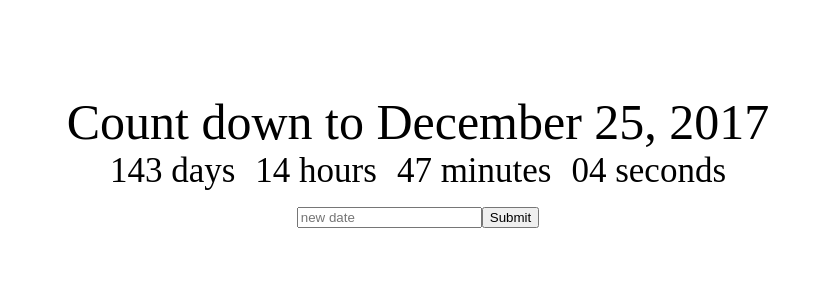
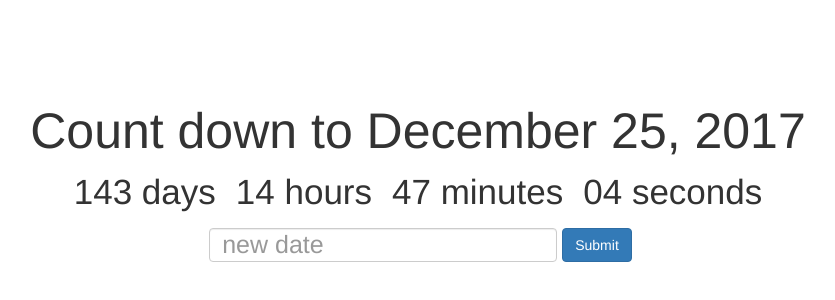
Before and after one commit to nameinan/react, a React (Create React App) app in the folder 16 react app/countdownchamp/: page / in a window 1280 px wide. Shown: the part 160-460 px from the top of the page, without its empty margins (222-1057 px from the left). Built offline with nearby package versions, Linux system fonts and the light colour scheme.

Commit message:
Add styles for final touch

```diff
--- a/16 react app/countdownchamp/package.json
+++ b/16 react app/countdownchamp/package.json
@@ -4,6 +4,7 @@
   "private": true,
   "dependencies": {
     "react": "^15.6.1",
+    "react-bootstrap": "^0.31.2",
     "react-dom": "^15.6.1",
     "react-scripts": "1.0.10"
   },
--- a/16 react app/countdownchamp/public/index.html
+++ b/16 react app/countdownchamp/public/index.html
@@ -20,6 +20,8 @@
       Learn how to configure a non-root public URL by running `npm run build`.
     -->
     <title>React App</title>
+    <!-- Latest compiled and minified CSS -->
+    <link rel="stylesheet" href="https://maxcdn.bootstrapcdn.com/bootstrap/latest/css/bootstrap.min.css">
   </head>
   <body>
     <noscript>
--- a/16 react app/countdownchamp/src/App.css
+++ b/16 react app/countdownchamp/src/App.css
@@ -12,3 +12,8 @@
   display: inline;
   margin: 10px;
 }
+
+.Deadline-input {
+  font-size: 25px;
+  margin: 5px;
+}
--- a/16 react app/countdownchamp/src/App.jsx
+++ b/16 react app/countdownchamp/src/App.jsx
@@ -1,6 +1,7 @@
 import React, {Component} from 'react';
 import './App.css';
 import Clock from './Clock';
+import { Form, FormControl, Button } from 'react-bootstrap';
 
 class App extends Component{
 
@@ -22,10 +23,15 @@
       <div className="App">
         <div className="App-title">Count down to {this.state.deadline}</div>
         <Clock deadline={this.state.deadline} />
-        <div>
-          <input placeholder="new date" onChange={ event=> this.setState({ newDeadline:event.target.value}) }/>
-          <button onClick={()=>this.changeDeadLine()}>Submit</button>
-        </div>
+        <Form inline>
+          <FormControl
+            className="Deadline-input"
+            placeholder="new date"
+            onChange={ event=> this.setState({ newDeadline:event.target.value}) }/>
+          <Button
+             bsStyle="primary"
+             onClick={()=>this.changeDeadLine()}>Submit</Button>
+        </Form>
       </div>
 
 
```
Also changed, not shown: 1 other file (tests, documents, lock files or other folders).
